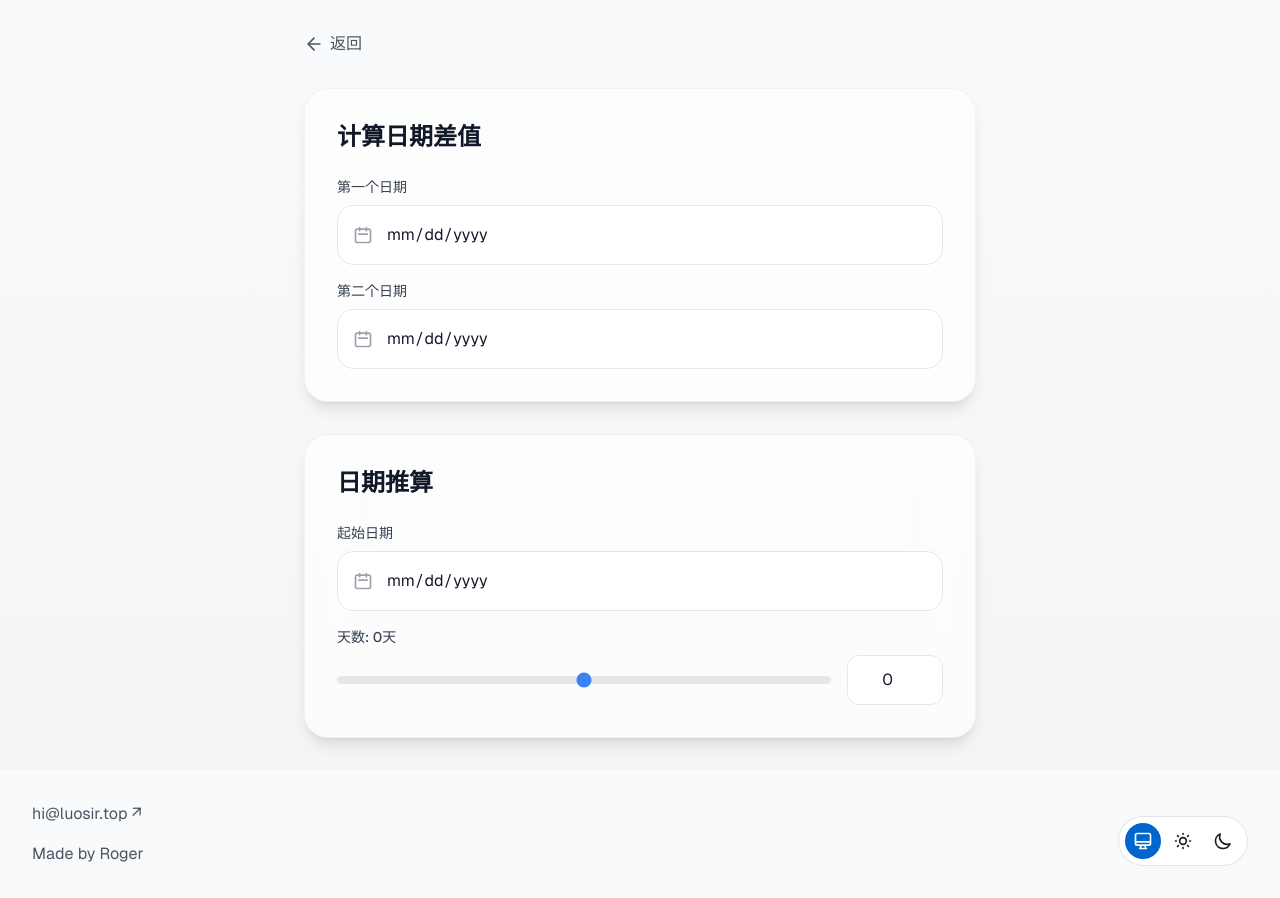
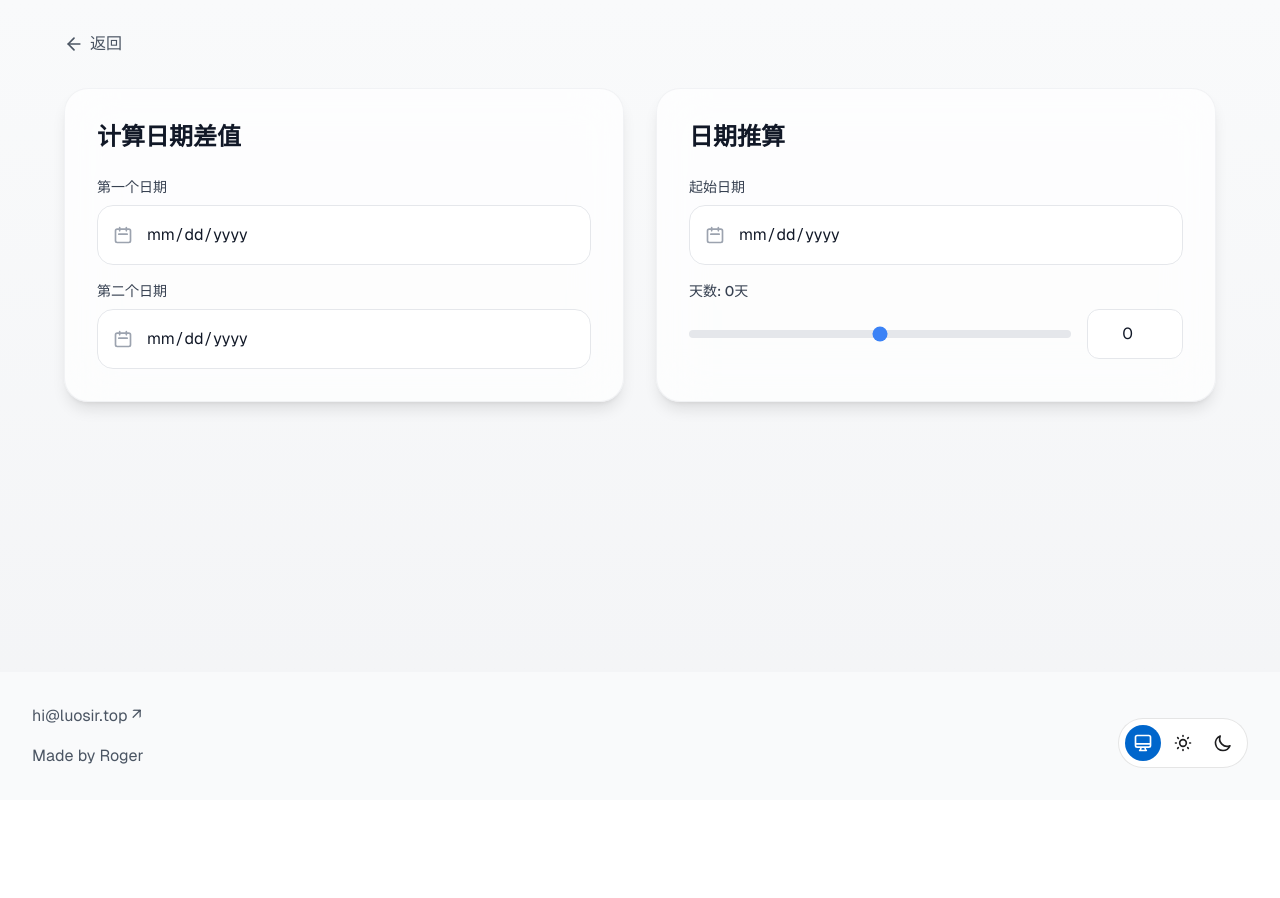
Before and after one commit to luocompany/luosir, a Next.js app: page /tools/date-tools in a window 1280 px wide. After the commit the page ends 800 px from the top, so only its background shows below. Built offline with nearby package versions, Linux system fonts and the light colour scheme.

Commit message:
日期布局

```diff
--- a/app/tools/date-tools/page.tsx
+++ b/app/tools/date-tools/page.tsx
@@ -60,7 +60,7 @@ export default function DateTools() {
     <div className="min-h-screen flex flex-col bg-gradient-to-b from-gray-50 to-gray-100 dark:from-gray-900 dark:to-gray-800">
       <style>{dateInputStyles}</style>
       <main className="flex-1 px-3 py-4 sm:px-4 sm:py-8">
-        <div className="max-w-2xl mx-auto">
+        <div className="max-w-6xl mx-auto">
           <div className="flex items-center mb-4 sm:mb-8">
             <Link
               href="/tools"
@@ -71,8 +71,9 @@ export default function DateTools() {
             </Link>
           </div>
 
+          <div className="grid grid-cols-1 md:grid-cols-2 gap-4 sm:gap-8">
             {/* 日期差值计算部分 */}
-          <div className="space-y-4 sm:space-y-6 bg-white/70 dark:bg-gray-800/70 backdrop-blur-xl p-4 sm:p-8 rounded-2xl sm:rounded-3xl shadow-lg mb-4 sm:mb-8 border border-gray-200/50 dark:border-gray-700/50">
+            <div className="space-y-4 sm:space-y-6 bg-white/70 dark:bg-gray-800/70 backdrop-blur-xl p-4 sm:p-8 rounded-2xl sm:rounded-3xl shadow-lg border border-gray-200/50 dark:border-gray-700/50">
               <h2 className="text-xl sm:text-2xl font-semibold text-gray-900 dark:text-white">计算日期差值</h2>
               <div className="space-y-3 sm:space-y-4">
                 <div className="relative">
@@ -188,6 +189,7 @@ export default function DateTools() {
               )}
             </div>
           </div>
+        </div>
       </main>
       <Footer />
     </div>
```
Lines whose indentation alone changed are shown as unchanged.
